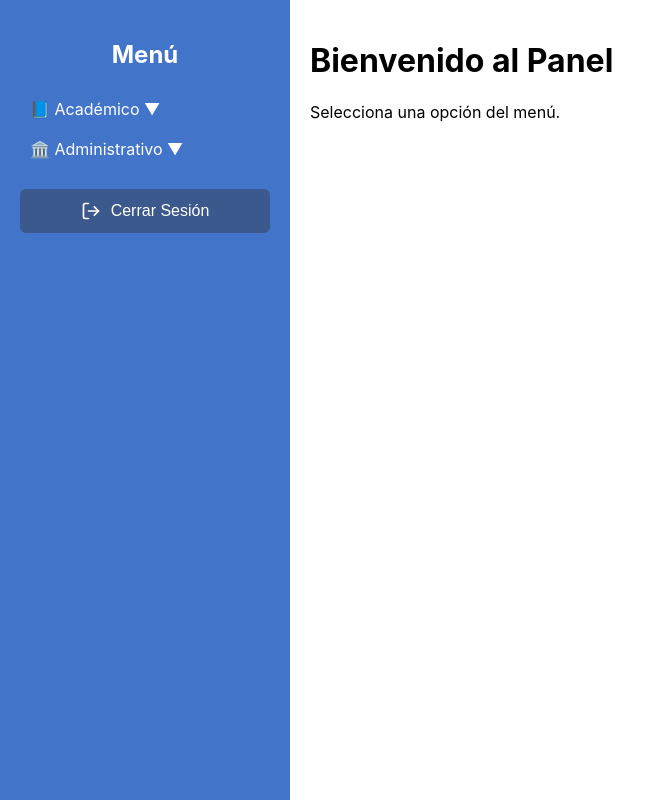
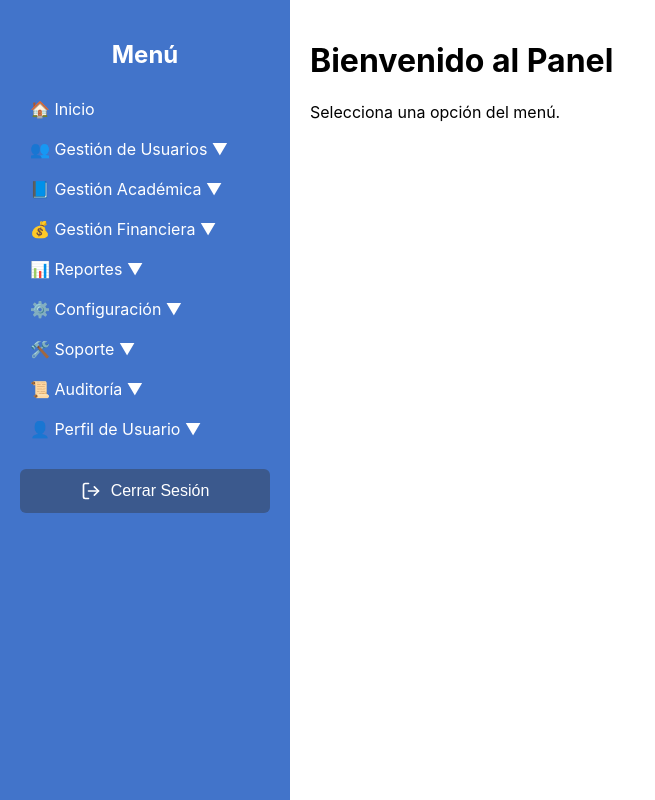
Before and after one commit to Jonathann-h/tp-is1, a React (Create React App) app: page /dashboard in a window 1280 px wide. Shown: the whole page, without its empty margins (0-655 px from the left). Built offline with nearby package versions, Linux system fonts and the light colour scheme.

Commit message:
Menu cargadpo

```diff
--- a/src/components/dashboard.js
+++ b/src/components/dashboard.js
@@ -1,15 +1,21 @@
 import { useState } from "react";
 import { useNavigate } from "react-router-dom";
-import { LogOut } from "lucide-react"; // Importa el icono
+import { LogOut } from "lucide-react";
 import "./dashboard.css";
 
 export default function Dashboard() {
+  const [usuariosOpen, setUsuariosOpen] = useState(false);
   const [academicoOpen, setAcademicoOpen] = useState(false);
-  const [adminOpen, setAdminOpen] = useState(false);
+  const [financieroOpen, setFinancieroOpen] = useState(false);
+  const [reportesOpen, setReportesOpen] = useState(false);
+  const [configuracionOpen, setConfiguracionOpen] = useState(false);
+  const [soporteOpen, setSoporteOpen] = useState(false);
+  const [auditoriaOpen, setAuditoriaOpen] = useState(false);
+  const [perfilOpen, setPerfilOpen] = useState(false);
   const navigate = useNavigate();
 
   const handleLogout = () => {
-    navigate("/"); // Redirige al Login
+    navigate("/");
   };
 
   return (
@@ -17,22 +23,101 @@ export default function Dashboard() {
       <aside className="sidebar">
         <h2>Menú</h2>
         <ul>
-          <li onClick={() => setAcademicoOpen(!academicoOpen)}>
-            📘 Académico {academicoOpen ? "▲" : "▼"}
-            {academicoOpen && (
+          {/* Inicio */}
+          <li>🏠 Inicio</li>
+
+          {/* Gestión de Usuarios */}
+          <li onClick={() => setUsuariosOpen(!usuariosOpen)}>
+            👥 Gestión de Usuarios {usuariosOpen ? "▲" : "▼"}
+            {usuariosOpen && (
               <ul className="submenu">
-                <li>Materias</li>
-                <li>Notas</li>
-                <li>Horarios</li>
+                <li>Registro de Usuarios</li>
+                <li>Roles y Permisos</li>
+                <li>Cambio de Contraseña</li>
               </ul>
             )}
           </li>
-          <li onClick={() => setAdminOpen(!adminOpen)}>
-            🏛️ Administrativo {adminOpen ? "▲" : "▼"}
-            {adminOpen && (
+
+          {/* Gestión Académica */}
+          <li onClick={() => setAcademicoOpen(!academicoOpen)}>
+            📘 Gestión Académica {academicoOpen ? "▲" : "▼"}
+            {academicoOpen && (
               <ul className="submenu">
+                <li>Docentes</li>
+                <li>Alumnos</li>
+                <li>Programas Académicos</li>
+                <li>Clases y Horarios</li>
+                <li>Calificaciones</li>
+                <li>Certificados</li>
+              </ul>
+            )}
+          </li>
+
+          {/* Gestión Financiera */}
+          <li onClick={() => setFinancieroOpen(!financieroOpen)}>
+            💰 Gestión Financiera {financieroOpen ? "▲" : "▼"}
+            {financieroOpen && (
+              <ul className="submenu">
+                <li>Aranceles y Cuotas</li>
                 <li>Pagos</li>
-                <li>Inscripciones</li>
+                <li>Facturación</li>
+                <li>Alertas de Vencimiento</li>
+              </ul>
+            )}
+          </li>
+
+          {/* Reportes */}
+          <li onClick={() => setReportesOpen(!reportesOpen)}>
+            📊 Reportes {reportesOpen ? "▲" : "▼"}
+            {reportesOpen && (
+              <ul className="submenu">
+                <li>Reportes Académicos</li>
+                <li>Reportes Financieros</li>
+              </ul>
+            )}
+          </li>
+
+          {/* Configuración */}
+          <li onClick={() => setConfiguracionOpen(!configuracionOpen)}>
+            ⚙️ Configuración {configuracionOpen ? "▲" : "▼"}
+            {configuracionOpen && (
+              <ul className="submenu">
+                <li>Roles y Permisos</li>
+                <li>Notificaciones</li>
+                <li>Exportación de Datos</li>
+              </ul>
+            )}
+          </li>
+
+          {/* Soporte */}
+          <li onClick={() => setSoporteOpen(!soporteOpen)}>
+            🛠️ Soporte {soporteOpen ? "▲" : "▼"}
+            {soporteOpen && (
+              <ul className="submenu">
+                <li>Soporte Remoto</li>
+                <li>Manual de Usuario</li>
+              </ul>
+            )}
+          </li>
+
+          {/* Auditoría */}
+          <li onClick={() => setAuditoriaOpen(!auditoriaOpen)}>
+            📜 Auditoría {auditoriaOpen ? "▲" : "▼"}
+            {auditoriaOpen && (
+              <ul className="submenu">
+                <li>Registros de Acceso</li>
+                <li>Logs del Sistema</li>
+              </ul>
+            )}
+          </li>
+
+          {/* Perfil de Usuario */}
+          <li onClick={() => setPerfilOpen(!perfilOpen)}>
+            👤 Perfil de Usuario {perfilOpen ? "▲" : "▼"}
+            {perfilOpen && (
+              <ul className="submenu">
+                <li>Mi Perfil</li>
+
               </ul>
             )}
           </li>
```
Also changed, not shown: src/App.css (line endings or trailing spaces), src/components/dashboard.css (line endings or trailing spaces), src/components/login.js (line endings or trailing spaces).
